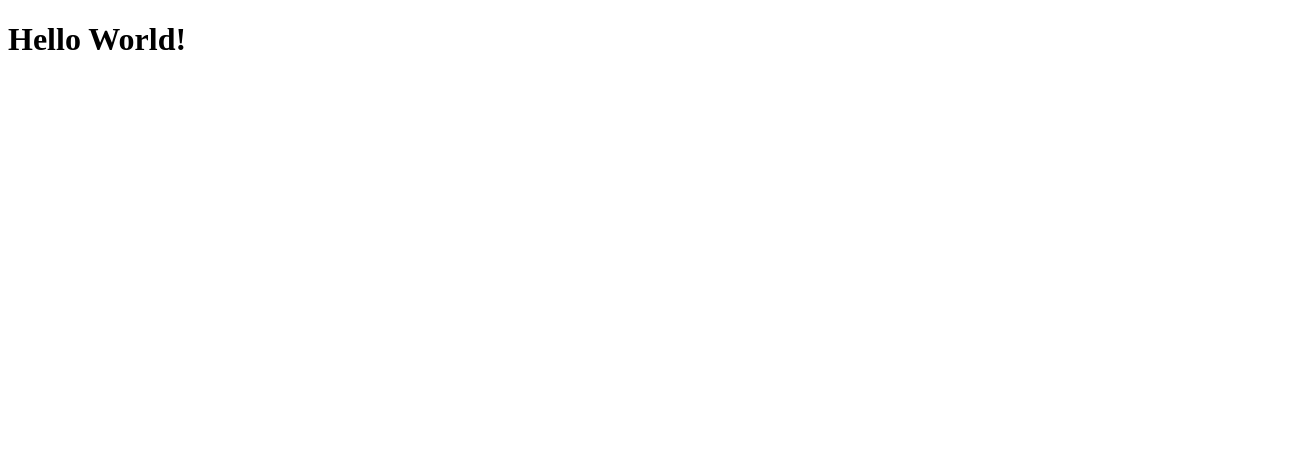
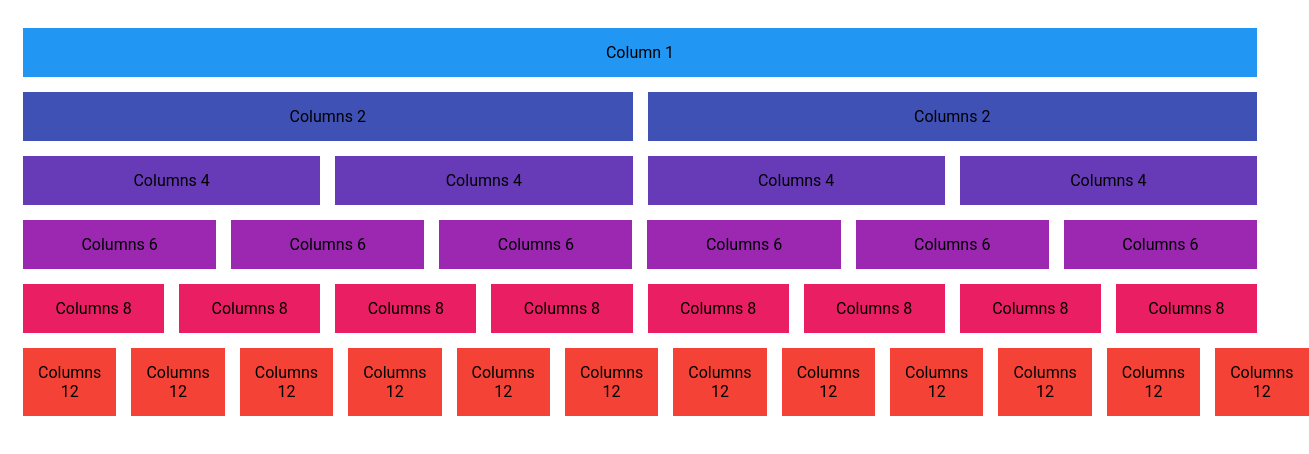
Before and after one commit to EnduranceCode/web-components, a website: page curso-litelement-libreria/grid/index.html in a window 1280 px wide. Shown: the whole page, 1309 px wide, since content can reach past the window. Drawn offline with Linux system fonts and the light colour scheme.

Commit message:
COD: [CLL] S02C04 Setup grid

```diff
--- a/curso-litelement-libreria/grid/index.html
+++ b/curso-litelement-libreria/grid/index.html
@@ -5,8 +5,60 @@
     <meta http-equiv="X-UA-Compatible" content="IE=edge" />
     <meta name="viewport" content="width=device-width, initial-scale=1.0" />
     <title>Grid Columns</title>
+    <link rel="stylesheet" href="style/style.css" />
   </head>
   <body>
-    <h1>Hello World!</h1>
+    <main class="container">
+      <section class="grid-column grid-column--1">
+        <p class="grid-column__cell grid-column__cell--1">Column 1</p>
+      </section>
+
+      <section class="grid-column grid-column--2">
+        <p class="grid-column__cell grid-column__cell--2">Columns 2</p>
+        <p class="grid-column__cell grid-column__cell--2">Columns 2</p>
+      </section>
+
+      <section class="grid-column grid-column--4">
+        <p class="grid-column__cell grid-column__cell--4">Columns 4</p>
+        <p class="grid-column__cell grid-column__cell--4">Columns 4</p>
+        <p class="grid-column__cell grid-column__cell--4">Columns 4</p>
+        <p class="grid-column__cell grid-column__cell--4">Columns 4</p>
+      </section>
+
+      <section class="grid-column grid-column--6">
+        <p class="grid-column__cell grid-column__cell--6">Columns 6</p>
+        <p class="grid-column__cell grid-column__cell--6">Columns 6</p>
+        <p class="grid-column__cell grid-column__cell--6">Columns 6</p>
+        <p class="grid-column__cell grid-column__cell--6">Columns 6</p>
+        <p class="grid-column__cell grid-column__cell--6">Columns 6</p>
+        <p class="grid-column__cell grid-column__cell--6">Columns 6</p>
+      </section>
+
+      <section class="grid-column grid-column--8">
+        <p class="grid-column__cell grid-column__cell--8">Columns 8</p>
+        <p class="grid-column__cell grid-column__cell--8">Columns 8</p>
+        <p class="grid-column__cell grid-column__cell--8">Columns 8</p>
+        <p class="grid-column__cell grid-column__cell--8">Columns 8</p>
+        <p class="grid-column__cell grid-column__cell--8">Columns 8</p>
+        <p class="grid-column__cell grid-column__cell--8">Columns 8</p>
+        <p class="grid-column__cell grid-column__cell--8">Columns 8</p>
+        <p class="grid-column__cell grid-column__cell--8">Columns 8</p>
+      </section>
+
+      <section class="grid-column grid-column--12">
+        <p class="grid-column__cell grid-column__cell--12">Columns 12</p>
+        <p class="grid-column__cell grid-column__cell--12">Columns 12</p>
+        <p class="grid-column__cell grid-column__cell--12">Columns 12</p>
+        <p class="grid-column__cell grid-column__cell--12">Columns 12</p>
+        <p class="grid-column__cell grid-column__cell--12">Columns 12</p>
+        <p class="grid-column__cell grid-column__cell--12">Columns 12</p>
+        <p class="grid-column__cell grid-column__cell--12">Columns 12</p>
+        <p class="grid-column__cell grid-column__cell--12">Columns 12</p>
+        <p class="grid-column__cell grid-column__cell--12">Columns 12</p>
+        <p class="grid-column__cell grid-column__cell--12">Columns 12</p>
+        <p class="grid-column__cell grid-column__cell--12">Columns 12</p>
+        <p class="grid-column__cell grid-column__cell--12">Columns 12</p>
+      </section>
+    </main>
   </body>
 </html>
--- /dev/null
+++ b/curso-litelement-libreria/grid/style/style.css
@@ -0,0 +1,68 @@
+.container {
+  font-family: 'Roboto', 'Oxygen', 'Ubuntu', 'Cantarell', 'Fira Sans',
+    'Droid Sans', 'Helvetica Neue', 'Helvetica', 'Arial', sans-serif;
+  margin-left: auto;
+  margin-right: auto;
+  padding-left: 15px;
+  padding-right: 15px;
+  padding-top: 20px;
+}
+
+.grid-column {
+  column-gap: 15px;
+  display: grid;
+}
+
+.grid-column--12 {
+  grid-template-columns: auto auto auto auto auto auto auto auto auto auto auto auto;
+}
+
+.grid-column--8 {
+  grid-template-columns: auto auto auto auto auto auto auto auto;
+}
+
+.grid-column--6 {
+  grid-template-columns: auto auto auto auto auto auto;
+}
+
+.grid-column--4 {
+  grid-template-columns: auto auto auto auto;
+}
+
+.grid-column--2 {
+  grid-template-columns: auto auto;
+}
+
+.grid-column--1 {
+  grid-template-columns: auto;
+}
+
+.grid-column__cell {
+  margin: 0 0 15px 0;
+  padding: 15px;
+  text-align: center;
+}
+
+.grid-column__cell--12 {
+  background-color: #f44336;
+}
+
+.grid-column__cell--8 {
+  background-color: #e91e63;
+}
+
+.grid-column__cell--6 {
+  background-color: #9c27b0;
+}
+
+.grid-column__cell--4 {
+  background-color: #673ab7;
+}
+
+.grid-column__cell--2 {
+  background-color: #3f51b5;
+}
+
+.grid-column__cell--1 {
+  background-color: #2196f3;
+}
```
